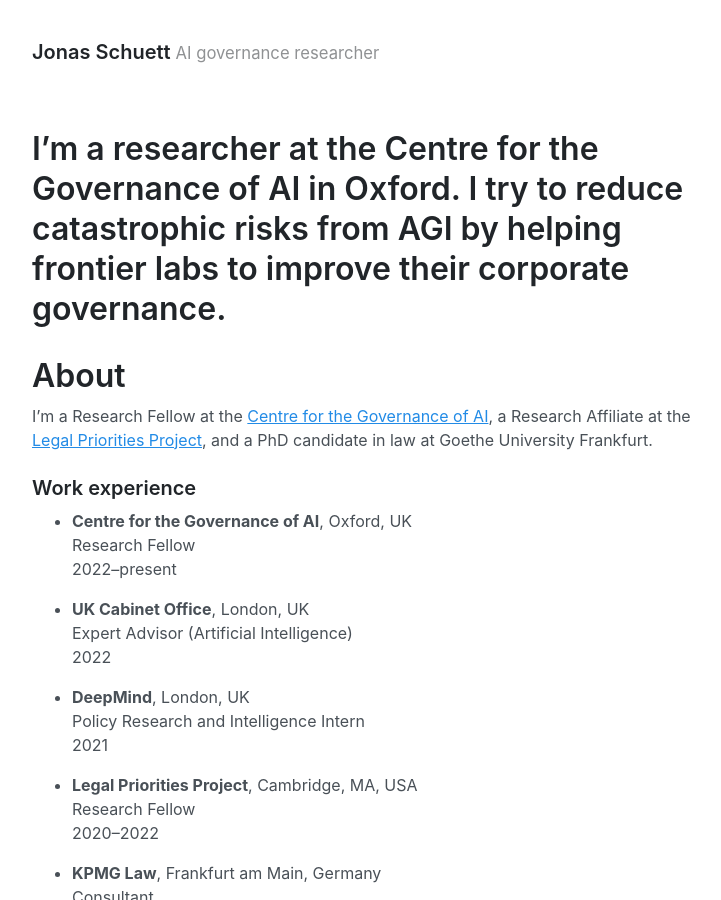
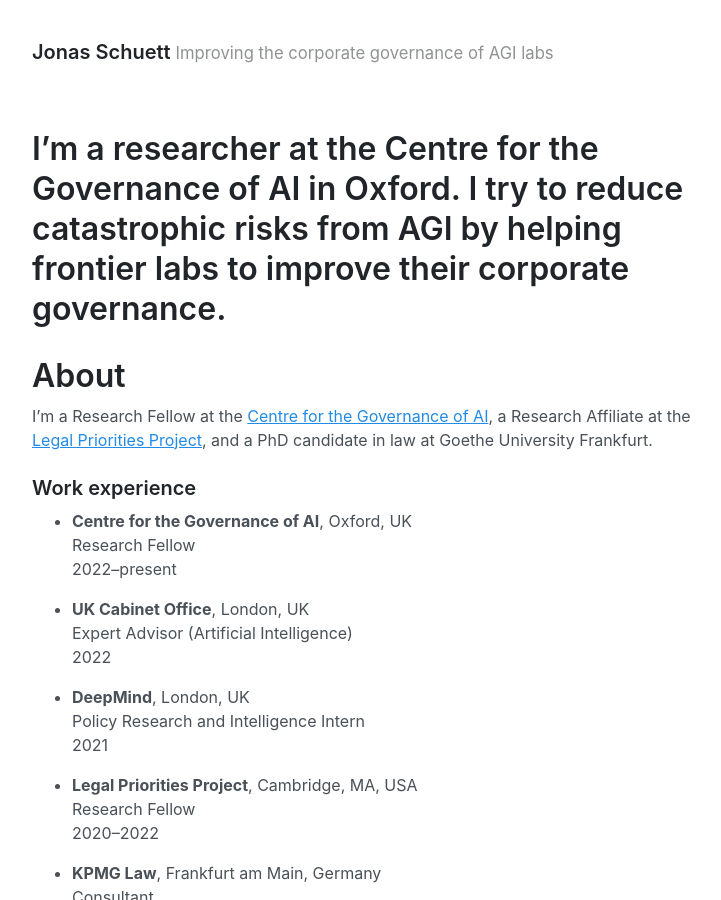
Before and after one commit to jonasschuett/jonasschuett.github.io, a Jekyll site: the page built from index.html, in a window 1280 px wide and 900 px high. Shown: the whole window, without its empty margins (272-993 px from the left). Built offline with Jekyll 4.4.1, drawn with Linux system fonts in a browser that asks for light colours; the list of posts is cut into pages by our own code.

Commit message:
Update _config.yml

```diff
--- a/_config.yml
+++ b/_config.yml
@@ -1,6 +1,6 @@
 # Setup
 title: Jonas Schuett
-tagline: AI governance researcher
+tagline: Improving the corporate governance of AGI labs
 url: https://getpoole.com
 paginate: 1
 baseurl: ""
```
